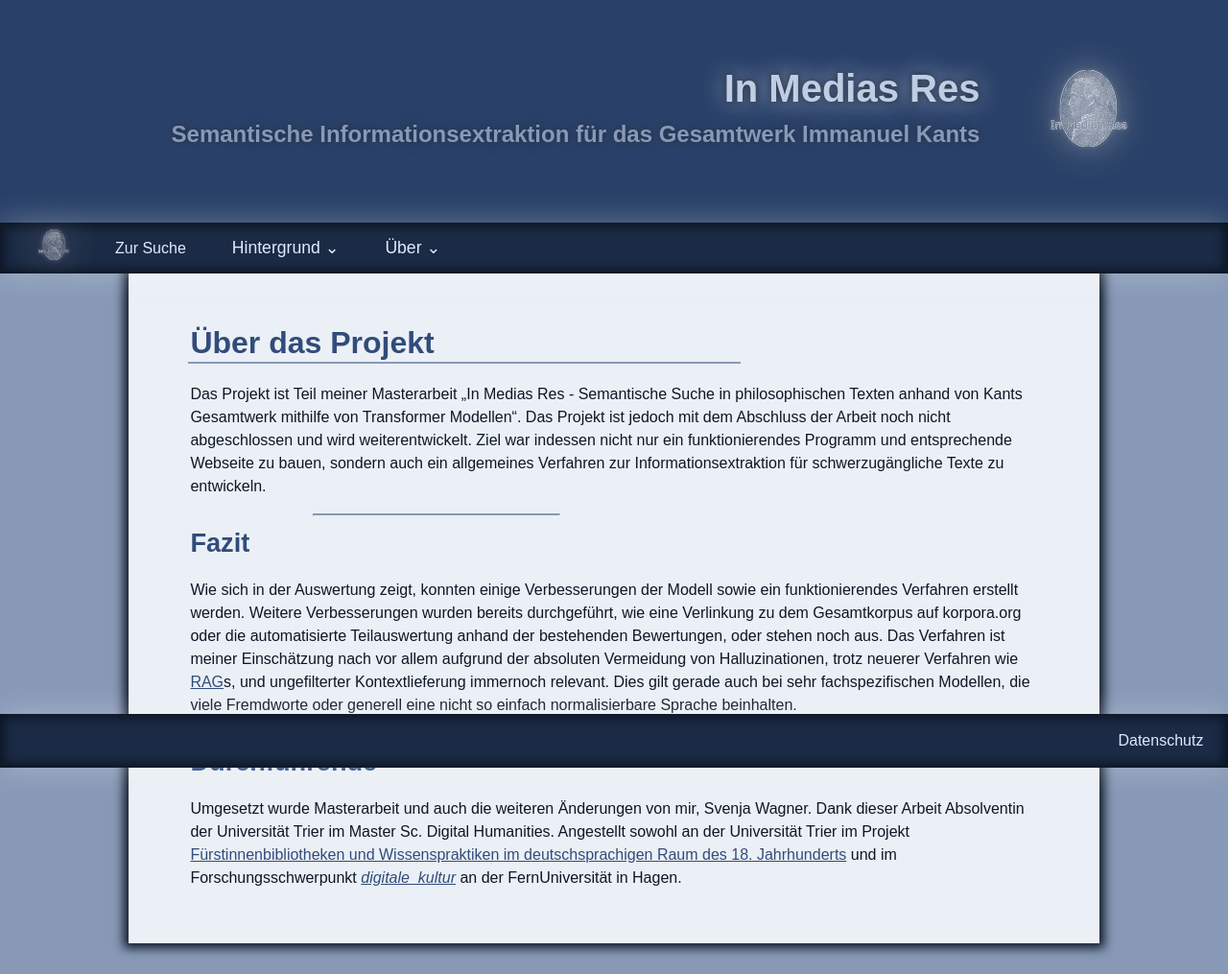
After one commit to In-Medias-Res-Wagnerhof-net/Django, a Django app: page /projekt/ in a window 1280 px wide. The commit adds this page. Shown: the whole page at 96% size. Run offline with Django 4.2, Linux system fonts and the light colour scheme.

Commit message:
Projektseite hinzugefügt
- Hinzufügung einer Unterseite über das Projekt sowie dessen Einbindung in Navigation
- generelle Anpassungen in der Navigation (Dropmenue)
- Anpassung Readme
- Anpassung Titel
- Kaputter Link zu ehem. Auswertungsseite repariert

```diff
--- a/kantwerk/GUI/static/GUI/style.css
+++ b/kantwerk/GUI/static/GUI/style.css
@@ -112,6 +112,9 @@ div.header div {
 	color: rgb(230, 239, 253);
 	filter: drop-shadow( 0px 0px 20px rgb(223, 235, 255)) drop-shadow( 0px 0px 2px rgb(223, 235, 255)) drop-shadow( 0px 0px 1px rgb(13, 20, 32));
 }
+.header img:hover{
+	filter: brightness(0) saturate(100%) invert(79%) sepia(8%) saturate(1380%) hue-rotate(182deg) brightness(76%) contrast(83%) drop-shadow( 0px 0px 1px rgb(13, 20, 32));
+}
 
 .header h1 {
 	text-align: center;
@@ -138,16 +141,20 @@ nav.header {
 	position: sticky;
 	top: 0;
 	background-color: rgb(27, 42, 69);
-	padding: 1rem;
+	padding: 0 1rem;
 	box-shadow: inset 0px 0px 10px 5px, rgba(250, 250, 250, 0.308) 0 0 2rem;
 	display: flex;
 	align-items: center;
+	z-index: 1;
 }
 
 nav.header a {
 	color: rgb(223, 235, 255);
 	padding: 0 1.5rem;
 	text-decoration: None;
+}
+nav.header a:hover {
+	color: rgb(135, 153, 183);
 }
 #header-image{
 	padding: 0 1.5rem;
@@ -156,6 +163,54 @@ nav.header a {
 	transform: scaleX(-1);
 	max-height: 2rem;
 }
+
+.dropdown {
+	float: left;
+	overflow: hidden;
+	margin: 0;
+	padding: 0 1.5rem;
+}
+.dropdown .dropbtn {
+	border: none;
+	outline: none;
+	padding: 14px 16px;
+	background-color: inherit;
+	font-family: inherit;
+	margin: 1rem 0;
+	padding: 0;
+	border-radius: 0;
+	box-shadow: none;
+}
+.navbar a:hover, .dropdown:hover .dropbtn {
+	background-color: inherit;
+	color: rgb(135, 153, 183);
+}
+.dropdown-content {
+	display: none;
+	position: absolute;
+	background-color: rgb(223, 235, 255);
+	min-width: 160px;
+	box-shadow: rgba(0, 0, 0, 0.444) 0 0 1rem;
+	z-index: 1;
+	margin: 0;
+	border-radius: 6px;
+}
+.dropdown-content a {
+	float: none;
+	color: rgb(27, 42, 69) !important;
+	padding: 1rem !important;
+	text-decoration: none;
+	display: block;
+	text-align: center;
+}
+.dropdown-content a:hover {
+  	background-color: rgb(135, 153, 183);
+	border-radius: 6px;
+}
+.dropdown:hover .dropdown-content {
+  	display: block;
+}
+
 
 /* Footer */
 .footer {
--- /dev/null
+++ b/kantwerk/GUI/templates/GUI/projekt.html
@@ -0,0 +1,87 @@
+<!DOCTYPE html>
+{# Styles und Javascript #}
+{% load static %}
+<link rel="stylesheet" href="{% static 'GUI/style.css' %}">
+<link rel="shortcut icon" type="image/jpg" href="{% static 'GUI/images//static/GUI/images/Kant.svg' %}">
+<meta name="description"
+    content="Webseite zur Semantischen Suche in philosophischen Texten anhand von Kants Gesamtwerk mithilfe von Transformer Modellen">
+<meta name="keywords" content="In Medias Res, Semantische Suche, Immanuel Kant, Gesamtwerk, Transformer, Projektinfos">
+<meta name="author" content="Svenja Wagner">
+
+{# Header und Navigation #}
+<div class="header">
+    <div>
+        <h1><a href="{% url 'index' %}">In Medias Res</a></h1>
+        <h2>Semantische Informationsextraktion für das Gesamtwerk Immanuel Kants</h2>
+    </div>
+    <a href="{% url 'index' %}"><img src="/static/GUI/images/Kant.svg" alt="Konterfei Immanuel Kants"></a>
+</div>
+<nav class="header">
+    <a id="header-image" href="{% url 'index' %}"><img src="/static/GUI/images/Kant.svg"
+            alt="Konterfei Immanuel Kants"></a>
+    <a href="{% url 'suche' %}">Zur Suche</a>
+    <div class="dropdown">
+        <button class="dropbtn">Hintergrund ⌄</button>
+        <div class="dropdown-content">
+            <a href="{% url 'hintergrund' %}">Allgemein</a>
+            <a href="{% url 'auswertung' %}">Auswertung</a>
+        </div>
+    </div>
+    <div class="dropdown">
+        <button class="dropbtn">Über ⌄</button>
+        <div class="dropdown-content">
+            <a href="{% url 'dank' %}">Danksagung</a>
+            <a href="{% url 'projekt' %}">Über das Projekt</a>
+        </div>
+    </div>
+</nav>
+
+{# Content #}
+<div class="inner">
+    {# Dankestext #}
+    <div>
+        <h3>Über das Projekt</h3>
+
+        <p>
+            Das Projekt ist Teil meiner Masterarbeit „In Medias Res - Semantische Suche in philosophischen Texten anhand
+            von Kants Gesamtwerk mithilfe von Transformer Modellen“. Das Projekt ist jedoch mit dem Abschluss der Arbeit
+            noch nicht abgeschlossen und wird weiterentwickelt. Ziel war indessen nicht nur ein funktionierendes
+            Programm und entsprechende Webseite zu bauen, sondern auch ein allgemeines Verfahren zur
+            Informationsextraktion für schwerzugängliche Texte zu entwickeln.
+        </p>
+        <hr>
+
+        <h4>Fazit</h4>
+        <p>
+            Wie sich in der Auswertung zeigt, konnten einige Verbesserungen der Modell sowie ein funktionierendes
+            Verfahren erstellt werden. Weitere Verbesserungen wurden bereits durchgeführt, wie eine Verlinkung zu dem
+            Gesamtkorpus auf korpora.org oder die automatisierte Teilauswertung anhand der bestehenden Bewertungen, oder
+            stehen noch aus. Das Verfahren ist meiner Einschätzung nach vor allem aufgrund der absoluten Vermeidung von
+            Halluzinationen, trotz neuerer Verfahren wie
+            <a
+                href="https://www.oracle.com/de/artificial-intelligence/generative-ai/retrieval-augmented-generation-rag/">
+                RAG</a>s, und ungefilterter Kontextlieferung immernoch relevant. Dies gilt gerade auch bei sehr
+            fachspezifischen Modellen, die viele Fremdworte oder generell eine nicht so einfach normalisierbare Sprache
+            beinhalten.
+        </p>
+        <hr>
+
+        <h4>Durchführende</h4>
+        <p>
+            Umgesetzt wurde Masterarbeit und auch die weiteren Änderungen von mir, Svenja Wagner. Dank dieser Arbeit
+            Absolventin der Universität Trier im Master Sc. Digital Humanities. Angestellt sowohl an der Universität
+            Trier im Projekt
+            <a
+                href="https://tcdh.uni-trier.de/de/projekt/fuerstinnenbibliotheken-und-wissenspraktiken-im-deutschsprachigen-raum-des-18-jahrhunderts">
+                Fürstinnenbibliotheken und Wissenspraktiken im deutschsprachigen Raum des 18. Jahrhunderts</a>
+            und im Forschungsschwerpunkt
+            <a href="https://www.fernuni-hagen.de/forschung/schwerpunkte/digitale-kultur/">
+                <i>digitale_kultur</i></a>
+            an der FernUniversität in Hagen.
+        </p>
+    </div>
+
+</div>
+
+{# Footer #}
+<div class="footer"><a href="{% url 'datenschutz' %}">Datenschutz</a></div>
--- a/kantwerk/GUI/urls.py
+++ b/kantwerk/GUI/urls.py
@@ -7,6 +7,7 @@ urlpatterns = [
     path("hintergrund/", views.hintergrund, name="hintergrund"),
     path("auswertung/", views.auswertung, name="auswertung"),
     path("dank/", views.dank, name="dank"),
+    path("projekt/", views.projekt, name="projekt"),
     path("datenschutz/", views.datenschutz, name="datenschutz"),
     path("suche/", views.suche, name="suche"),
     path("suche/ergebnis/<str:begriff>/<str:modell>/<str:treffer>", views.ergebnis, name="ergebnis"),
--- a/kantwerk/GUI/views.py
+++ b/kantwerk/GUI/views.py
@@ -45,6 +45,18 @@ def dank(request):
     '''
     # Template und Templatekontext erstellen
     template = loader.get_template("GUI/dank.html")
+    context = {
+    }
+
+    return HttpResponse(template.render(context, request))
+
+
+def projekt(request):
+    '''
+        Projektseite
+    '''
+    # Template und Templatekontext erstellen
+    template = loader.get_template("GUI/projekt.html")
     context = {
     }
 
```
Also changed, not shown: kantwerk/GUI/templates/GUI/auswertung.html (+19 -5 lines), kantwerk/GUI/templates/GUI/dank.html (+19 -5 lines), kantwerk/GUI/templates/GUI/datenschutz.html (+19 -5 lines), kantwerk/GUI/templates/GUI/ergebnis.html (+19 -5 lines), kantwerk/GUI/templates/GUI/ergebnisse.html (+19 -5 lines), kantwerk/GUI/templates/GUI/hintergrund.html (+19 -5 lines), kantwerk/GUI/templates/GUI/index.html (+19 -5 lines), kantwerk/GUI/templates/GUI/suche.html (+20 -6 lines), README.md, kantwerk/db.sqlite3.
